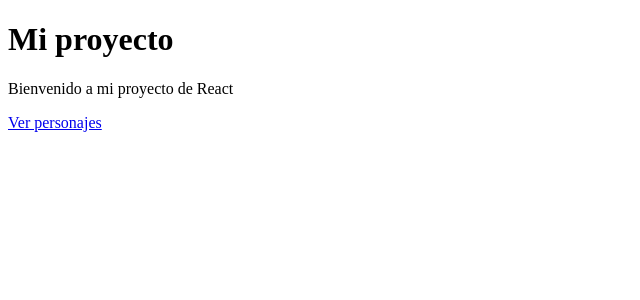
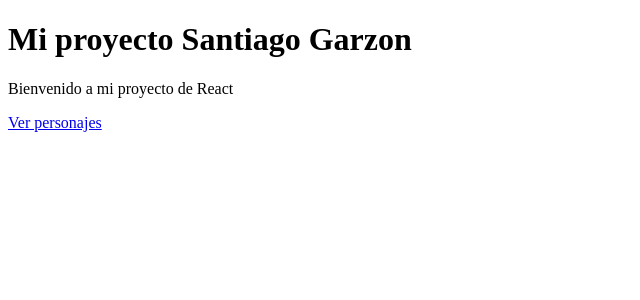
Before and after one commit to ZetaCygnus01/1PROYECTO, a React (Vite) app in the folder proyecto1/: page / in a window 1280 px wide. Shown: the top 300 px of the page, without its empty margins (0-640 px from the left). Built offline with nearby package versions, Linux system fonts and the light colour scheme; a web font is replaced by a local one.

Commit message:
Link para Personajes y para Inicio

```diff
--- a/proyecto1/src/App.jsx
+++ b/proyecto1/src/App.jsx
@@ -1,7 +1,7 @@
 import { BrowserRouter, Routes, Route } from "react-router-dom";
 
-import Inicio from "./pages/Inicio";
-import Prueba from "./pages/Prueba";
+import Inicio from "./Pages/Inicio";
+import Prueba from "./Pages/Prueba";
 
 function App() {
   return (
@@ -10,7 +10,6 @@ function App() {
       <Routes>
 
         <Route path="/" element={<Inicio />} />
-
         <Route path="/prueba" element={<Prueba />} />
 
       </Routes>
--- a/proyecto1/src/Pages/Inicio.jsx
+++ b/proyecto1/src/Pages/Inicio.jsx
@@ -3,7 +3,7 @@ import { Link } from "react-router-dom";
 function Inicio() {
   return (
     <div>
-      <h1>Mi proyecto</h1>
+      <h1>Mi proyecto Santiago Garzon</h1>
 
       <p>Bienvenido a mi proyecto de React</p>
 
--- a/proyecto1/src/Pages/Prueba.jsx
+++ b/proyecto1/src/Pages/Prueba.jsx
@@ -1,11 +1,14 @@
 import Tarjeta from "../Orquestadores/Tarjeta";
 import cartoon from "../data.json";
+import { Link } from "react-router-dom";
 
 function Prueba() {
   return (
     <div>
       <h1>Personajes</h1>
-
+        <Link to="/">
+            Volver al inicio
+        </Link>
       {cartoon.map((personaje) => (
         <Tarjeta
           key={personaje.id}
```
